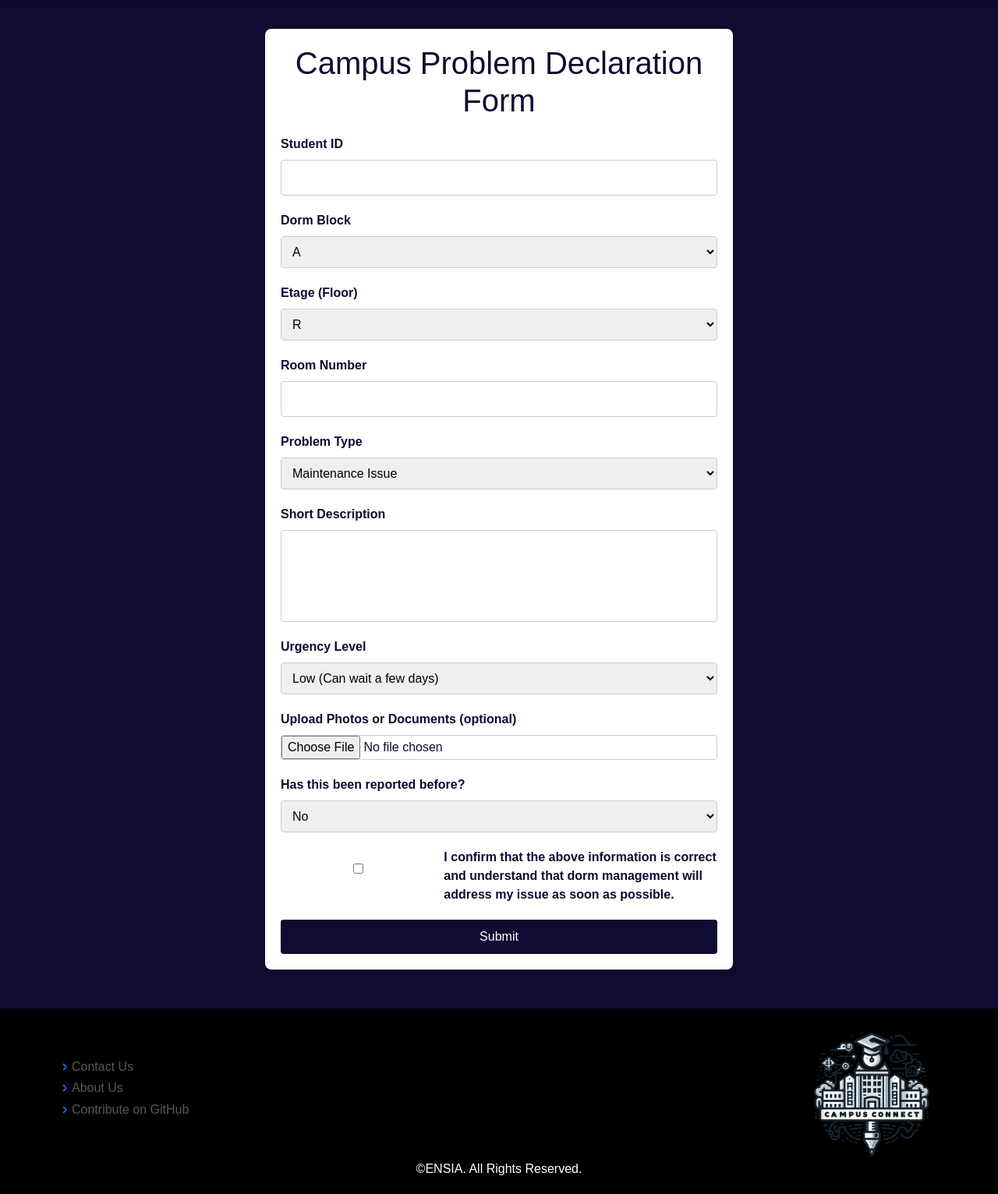
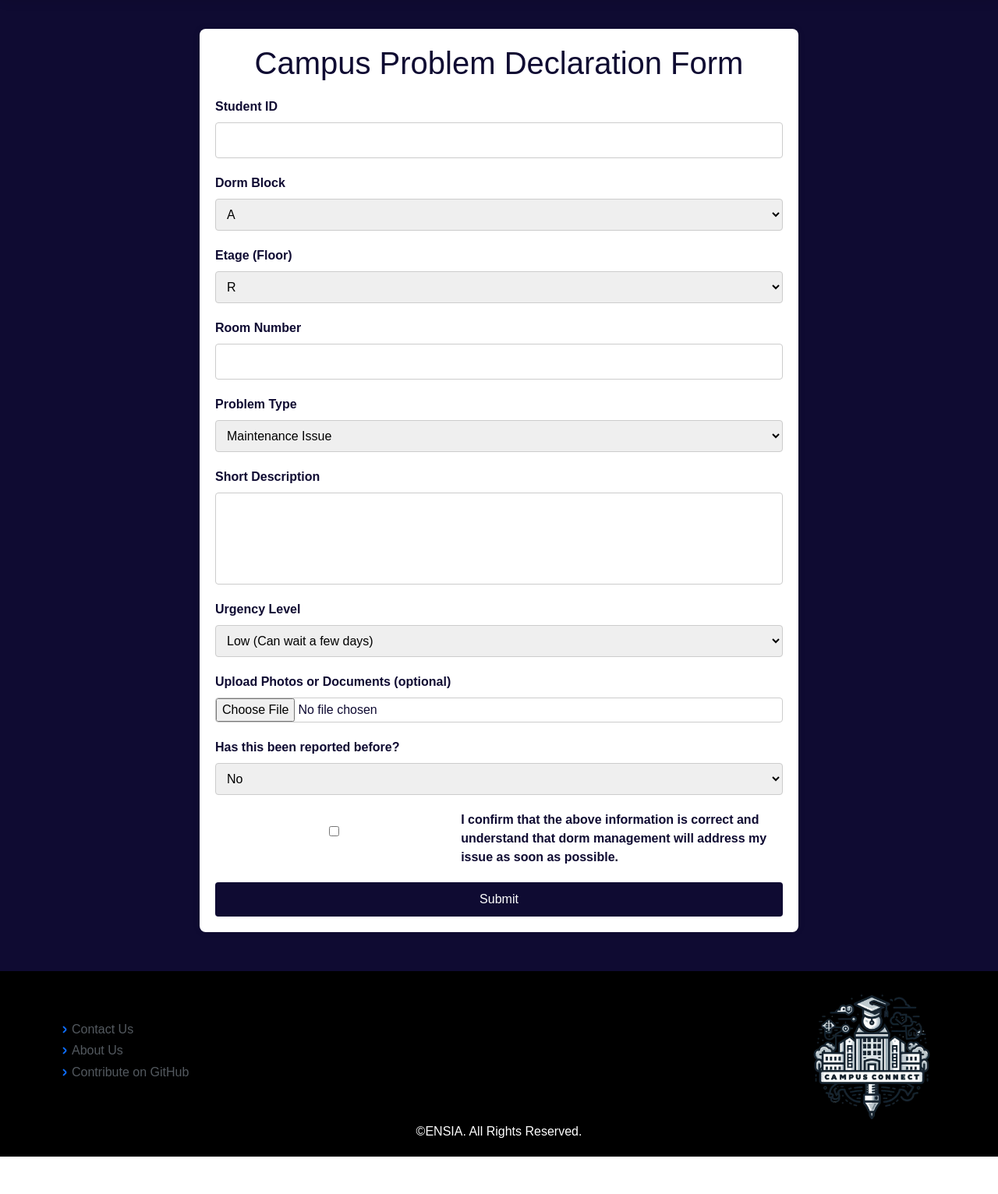
Before and after one commit to KhaledZaabat/CampusConnect, a PHP site: page /ReportIssues.html in a window 1280 px wide. Shown: the part 108-1640 px from the top of the page at 78% size. After the commit the page ends 1592 px from the top, so only its background shows below. Run offline with PHP 8.4, Linux system fonts and the light colour scheme; some libraries are stand-ins or nearby versions.

Commit message:
changing the size of the form

```diff
--- a/assets/css/ReportIssues.css
+++ b/assets/css/ReportIssues.css
@@ -23,8 +23,7 @@ body {
     color: #0f0b32;
     padding: 20px;
     border-radius: 8px;
-    width: 80%; /* Set the width to 80% */
-    max-width: 600px; /* Limit max width for larger screens */
+    width: 60%; /* Set the width to 80% */
     box-shadow: 0 0 10px rgba(0, 0, 0, 0.1);
     margin: auto; /* Center the form horizontally */
     margin-top: 20px; /* Add some space above the form */
```
